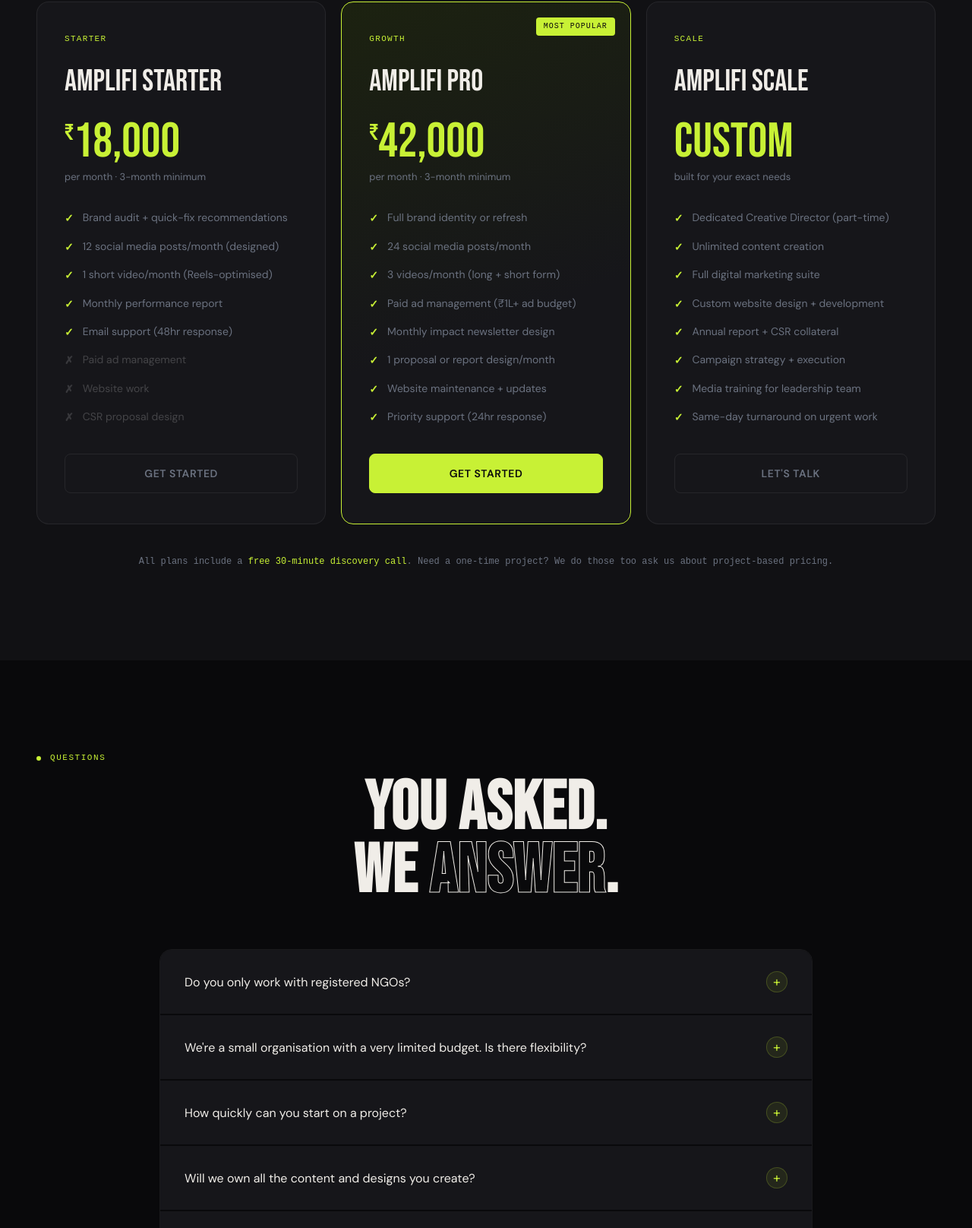
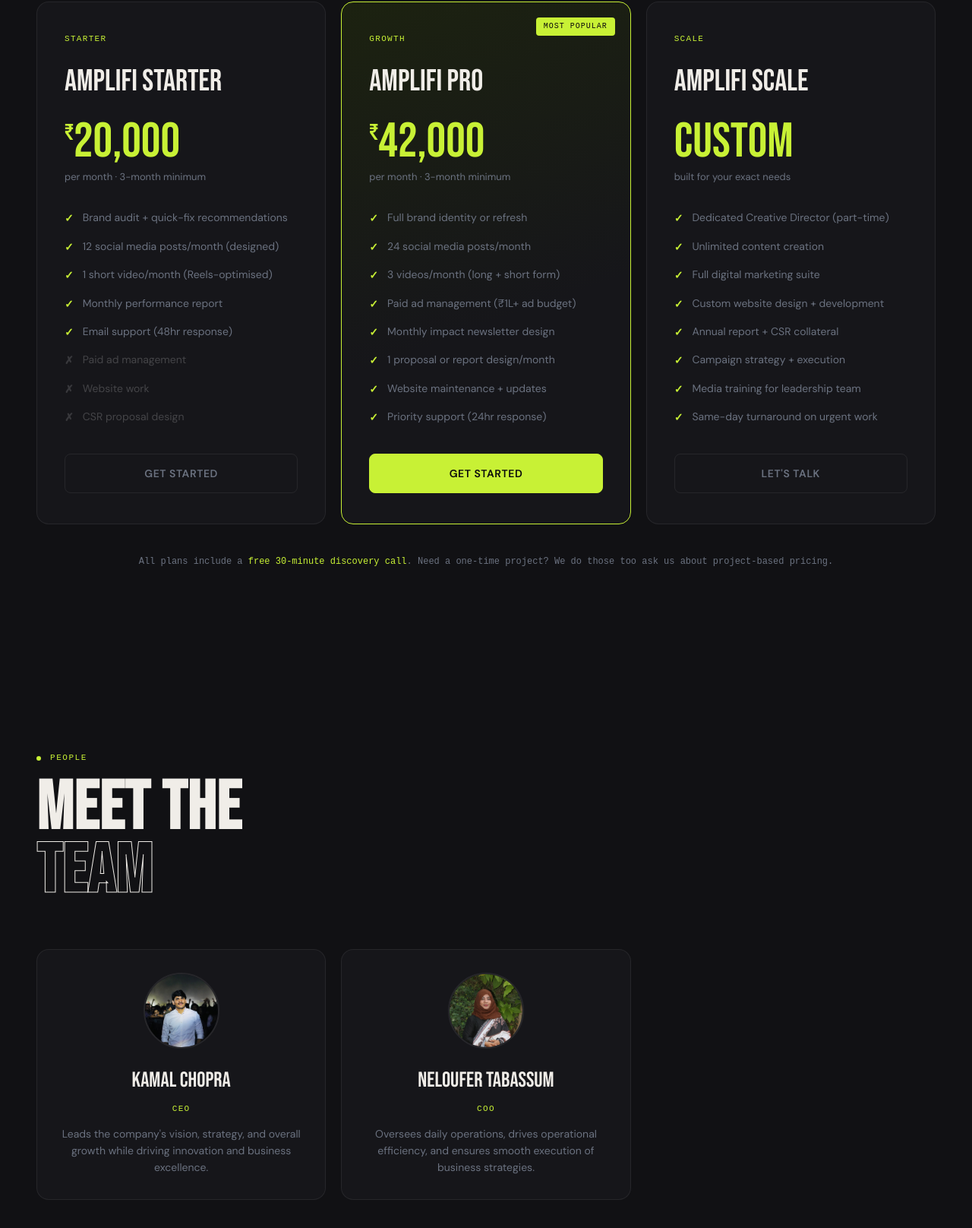
Before and after one commit to avanflix/amplifimpact, a plain HTML site: page index.html in a window 1280 px wide. Shown: the part 7055-8671 px from the top of the page at 76% size. Drawn offline with Linux system fonts and the light colour scheme; a web font is replaced by a local one.

Commit message:
team & contact updated

```diff
--- a/index.html
+++ b/index.html
@@ -1107,7 +1107,7 @@
     <div class="price-card reveal">
       <div class="price-tier">Starter</div>
       <div class="price-name">Amplifi Starter</div>
-      <div class="price-amount"><sup>₹</sup>18,000</div>
+      <div class="price-amount"><sup>₹</sup>20,000</div>
       <div class="price-cycle">per month · 3-month minimum</div>
       <ul class="price-features">
         <li>Brand audit + quick-fix recommendations</li>
@@ -1161,7 +1161,7 @@
 </section>
 
 <!-- Team -->
-<!-- <section class="team" id="team">
+ <section class="team" id="team">
   <div class="section-tag">People</div>
   <h2 class="section-title">Meet the<br><em>Team</em></h2>
 
@@ -1169,37 +1169,37 @@
 
     <div class="team-card reveal">
       <div class="team-img">
-        <img src="https://images.unsplash.com/photo-1500648767791-00dcc994a43e?auto=format&fit=crop&w=600&q=80" alt="Team Member">
+        <img src="./asstes/KamalChopra.jpeg" alt="Team Member">
       </div>
-      <div class="team-name">Arjun Mehta</div>
-      <div class="team-role">Creative Director</div>
-      <p class="team-desc">Leads brand storytelling and visual direction across all campaigns.</p>
+      <div class="team-name">Kamal Chopra</div>
+      <div class="team-role">CEO</div>
+      <p class="team-desc">Leads the company's vision, strategy, and overall growth while driving innovation and business excellence.</p>
     </div>
 
     <div class="team-card reveal reveal-delay-1">
       <div class="team-img">
-        <img src="https://images.unsplash.com/photo-1494790108377-be9c29b29330?auto=format&fit=crop&w=600&q=80" alt="Team Member">
+        <img src="./asstes/Neloufer 2.jpeg" alt="Team Member">
       </div>
-      <div class="team-name">Sneha Kapoor</div>
-      <div class="team-role">Social Media Strategist</div>
-      <p class="team-desc">Builds engaging campaigns and manages audience growth.</p>
+      <div class="team-name">Neloufer tabassum</div>
+      <div class="team-role">COO</div>
+      <p class="team-desc">Oversees daily operations, drives operational efficiency, and ensures smooth execution of business strategies.</p>
     </div>
 
-    <div class="team-card reveal reveal-delay-2">
+    <!-- <div class="team-card reveal reveal-delay-2">
       <div class="team-img">
         <img src="https://images.unsplash.com/photo-1500648767791-00dcc994a43e?auto=format&fit=crop&w=600&q=80" alt="Team Member">
       </div>
       <div class="team-name">Rahul Verma</div>
       <div class="team-role">Video Producer</div>
       <p class="team-desc">Creates high-impact reels and video storytelling content.</p>
-    </div>
+    </div> -->
 
   </div>
 
   <p class="team-note">
     A passionate team focused on storytelling, growth, and impact-driven branding.
   </p>
-</section> -->
+</section>
 
 
 <!-- FAQ -->
@@ -1321,9 +1321,9 @@
     <h5>Contact</h5>
     <ul>
       <li><a href="https://mail.google.com/mail/?view=cm&fs=1&to=Partnership@amlifimpact.com" target="_blank">Partnership@amplifimpact.com</a></li>
-      <li><a href="https://web.whatsapp.com/" target="_blank">WhatsApp Us</a></li>
-      <li><a href="https://www.instagram.com/" target="_blank">Instagram</a></li>
-      <li><a href="https://www.linkedin.com/" target="_blank">LinkedIn</a></li>
+      <li><a href="https://wa.me/917036555055" target="_blank">WhatsApp Us</a></li>
+      <li><a href="https://www.instagram.com/amplifimpact" target="_blank">Instagram</a></li>
+      <li><a href="https://www.linkedin.com/amplifimpact" target="_blank">LinkedIn</a></li>
     </ul>
   </div>
   <div class="footer-bottom">
```
Also changed, not shown: asstes/KamalChopra.jpeg (added), asstes/Neloufer .jpeg (added), asstes/Neloufer 2.jpeg (added).
